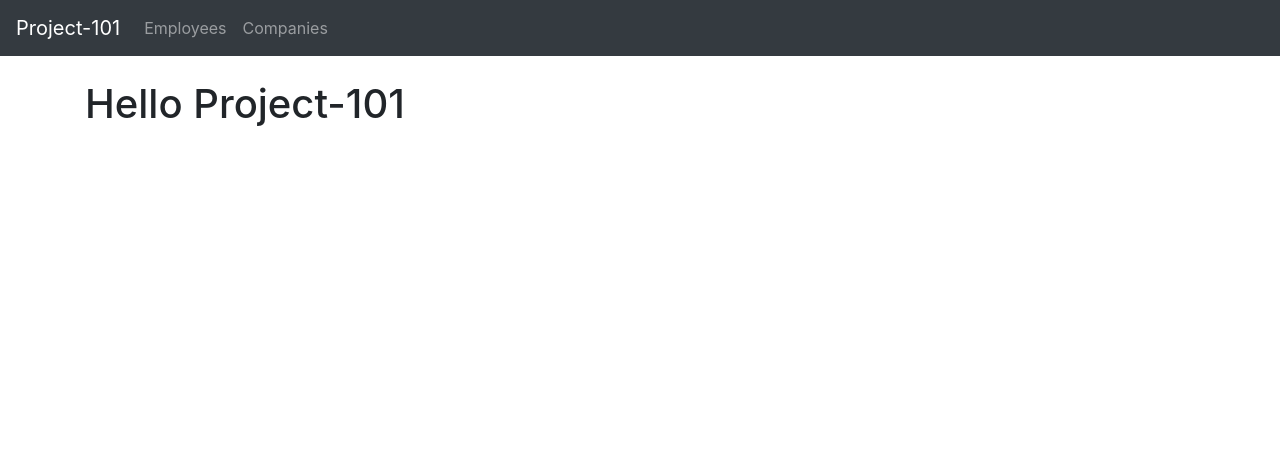
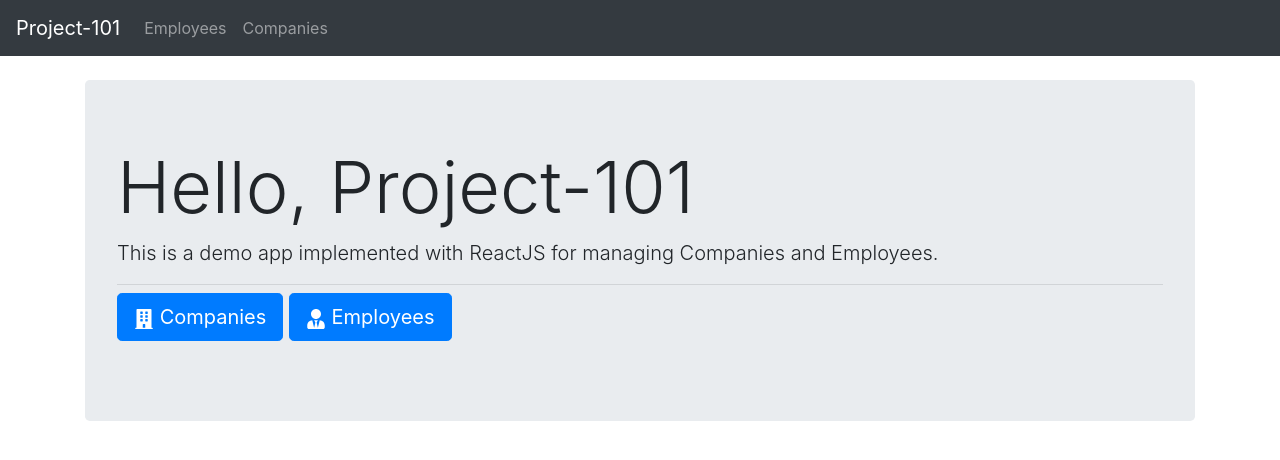
Before and after one commit to acntech/project-101, a React (Create React App) app in the folder frontend/: page / in a window 1280 px wide. Shown: the top 460 px of the page. Built offline with nearby package versions, Linux system fonts and the light colour scheme.

Commit message:
Add buttons and content to FrontPage

```diff
--- a/frontend/src/pages/FrontPage.jsx
+++ b/frontend/src/pages/FrontPage.jsx
@@ -1,8 +1,19 @@
 import React from 'react';
+import { Button, Jumbotron } from 'reactstrap';
+import { FaBuilding, FaUserTie } from 'react-icons/fa';
+import { Link } from 'react-router-dom';
 
 function FrontPage() {
     return (
-        <h1>Hello Project-101</h1>
+        <Jumbotron>
+            <h1 className="display-3">Hello, Project-101</h1>
+            <p className="lead">This is a demo app implemented with ReactJS for managing Companies and Employees.</p>
+            <hr className="my-2" />
+            <p className="lead">
+                <Button tag={Link} color="primary" size="lg" to="/companies"><FaBuilding /> Companies</Button> {' '}
+                <Button tag={Link} color="primary" size="lg" to="/employees"><FaUserTie /> Employees</Button>
+            </p>
+        </Jumbotron>
     );
 }
 
```
